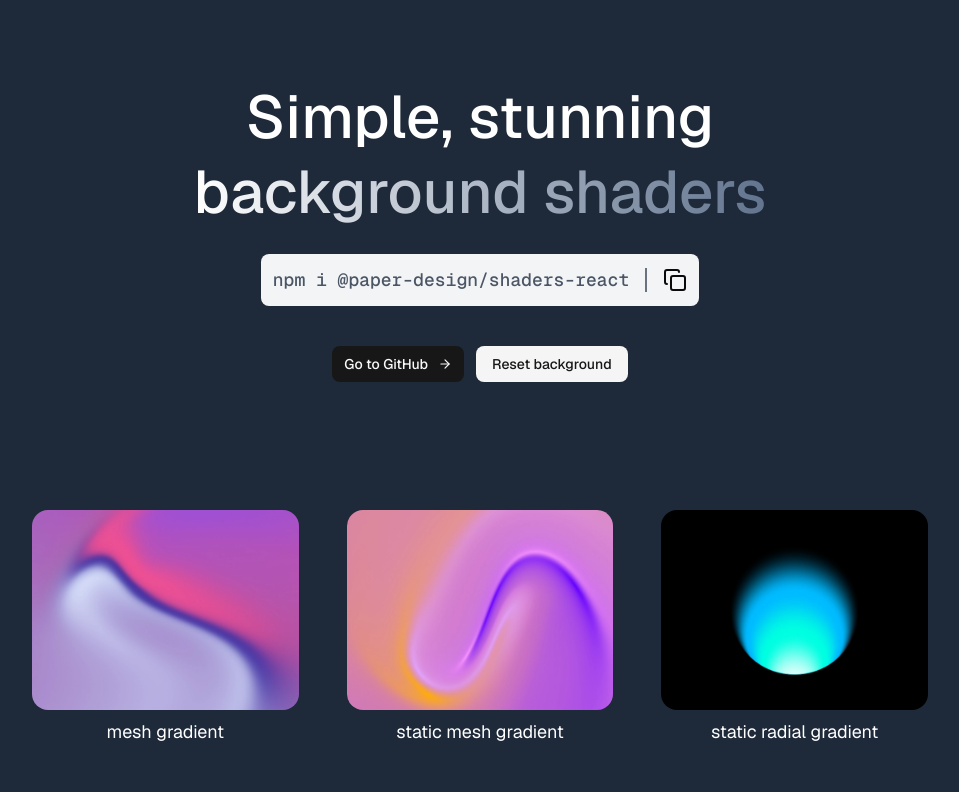
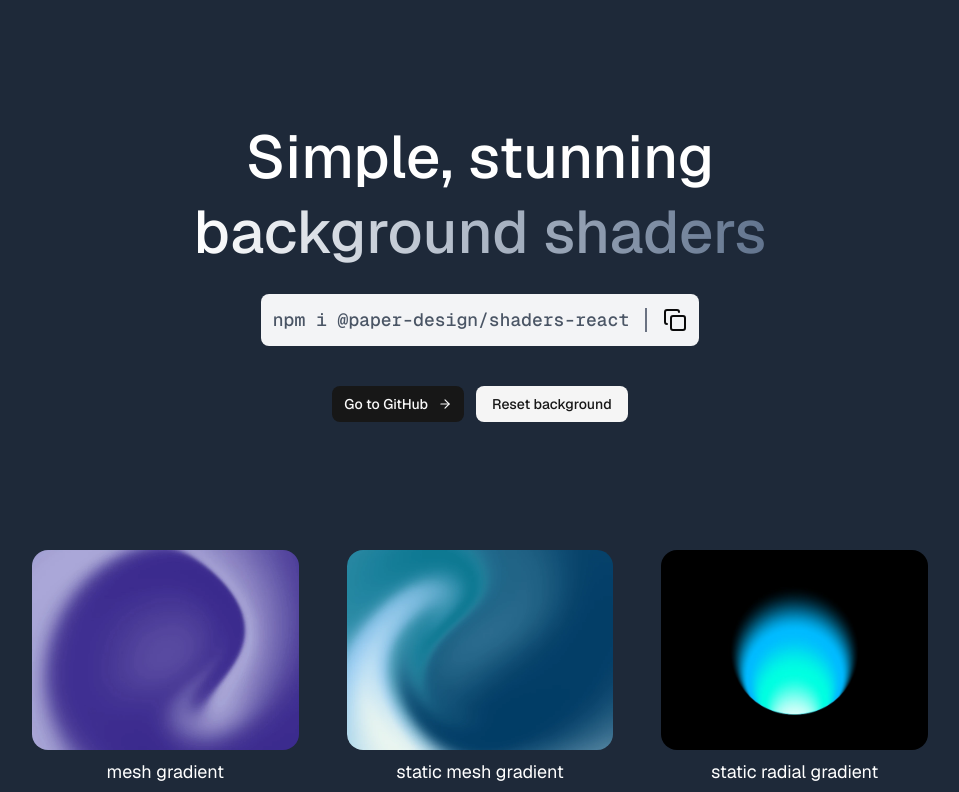
Before and after one commit to heySuman/background-shaders, a Next.js app: page / in a window 1280 px wide. Shown: the top 792 px of the page, without its empty margins (160-1119 px from the left). Built offline with nearby package versions, Linux system fonts and the light colour scheme; what @paper-design/shaders-react would draw is missing.

Commit message:
Refactor Home component structure and layout; enhance install instructions UI and add copy functionality

```diff
--- a/app/page.tsx
+++ b/app/page.tsx
@@ -1,4 +1,5 @@
 "use client";
+
 import clsx from "clsx";
 import { useState } from "react";
 import { toast, Toaster } from "sonner";
@@ -15,6 +16,8 @@ import {
   SheetTitle,
   SheetTrigger,
 } from "@/components/ui/sheet";
+import Logo from "@/public/icon.png";
+import Link from "next/link";
 
 function formatJsxAttribute(key: string, value: unknown): string {
   if (typeof value === "string") return `${key}="${value}"`;
@@ -46,6 +49,7 @@ export default function Home() {
   };
 
   return (
+    <>
       <div className="bg-gray-800">
         {activeShader && (
           <ShaderComponent
@@ -60,7 +64,7 @@ export default function Home() {
 
         <main className="font-sans max-w-full md:max-w-3/4 mx-auto px-4 sm:px-6 lg:px-8">
           {/* Hero Section */}
-        <section className="pt-20">
+          <section className="pt-30">
             <div className="relative mx-auto flex max-w-2xl flex-col items-center text-center">
               <h2 className="text-3xl sm:text-4xl md:text-5xl lg:text-6xl font-medium text-white leading-snug sm:leading-tight">
                 Simple, stunning{" "}
@@ -123,6 +127,7 @@ export default function Home() {
 
         <Toaster />
       </div>
+    </>
   );
 }
 
```
Also changed, not shown: public/shaders/mesh-gradient.webp, public/shaders/static-mesh-gradient.webp. Lines whose indentation alone changed are shown as unchanged.
